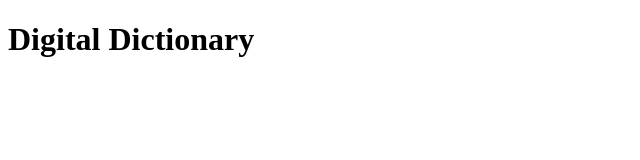
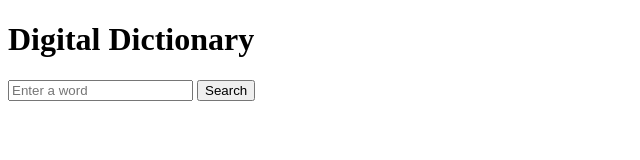
Before and after one commit to TCarey03/Chapter-6-Programming-Assignment-CTEC-149, a plain HTML site: page index.html in a window 1280 px wide. Shown: the whole page, without its empty margins (0-640 px from the left). Drawn offline with Linux system fonts and the light colour scheme; no server answers.

Commit message:
Phase 3 completed.

```diff
--- a/index.html
+++ b/index.html
@@ -9,6 +9,11 @@
 
     <h1>Digital Dictionary</h1>
 
+    <input type="text" id="word-input" placeholder="Enter a word">
+    <button id="search-button">Search</button>
+
+    <div id="result-container"></div>
+
     <script src="script.js"></script>
 </body>
 </html>
```
